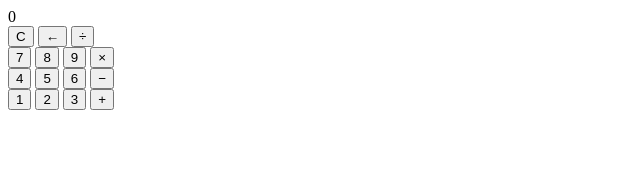
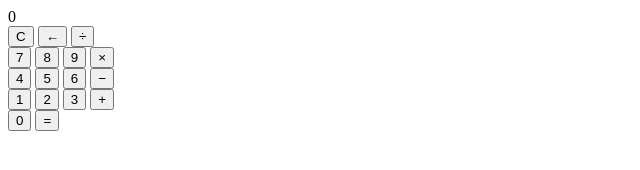
Before and after one commit to rodrigueznathaniel449/programming-practice-njr_v1, a plain HTML site: page index.html in a window 1280 px wide. Shown: the whole page, without its empty margins (0-640 px from the left). Drawn offline with Linux system fonts and the light colour scheme.

Commit message:
force commit

```diff
--- a/index.html
+++ b/index.html
@@ -67,6 +67,14 @@
                     &plus;
                 </button>
             </div>
+            <div class="calc-button-row">
+                <button class="calc-button triple">
+                    0
+                </button>
+                <button class="calc-button">
+                    &equals;
+                </button>
+            </div>
         </section>
     </div>
 
--- /dev/null
+++ b/script.js
@@ -0,0 +1 @@
+//creation of script.js
--- /dev/null
+++ b/style.css
@@ -0,0 +1 @@
+/*creation of style.css
```
